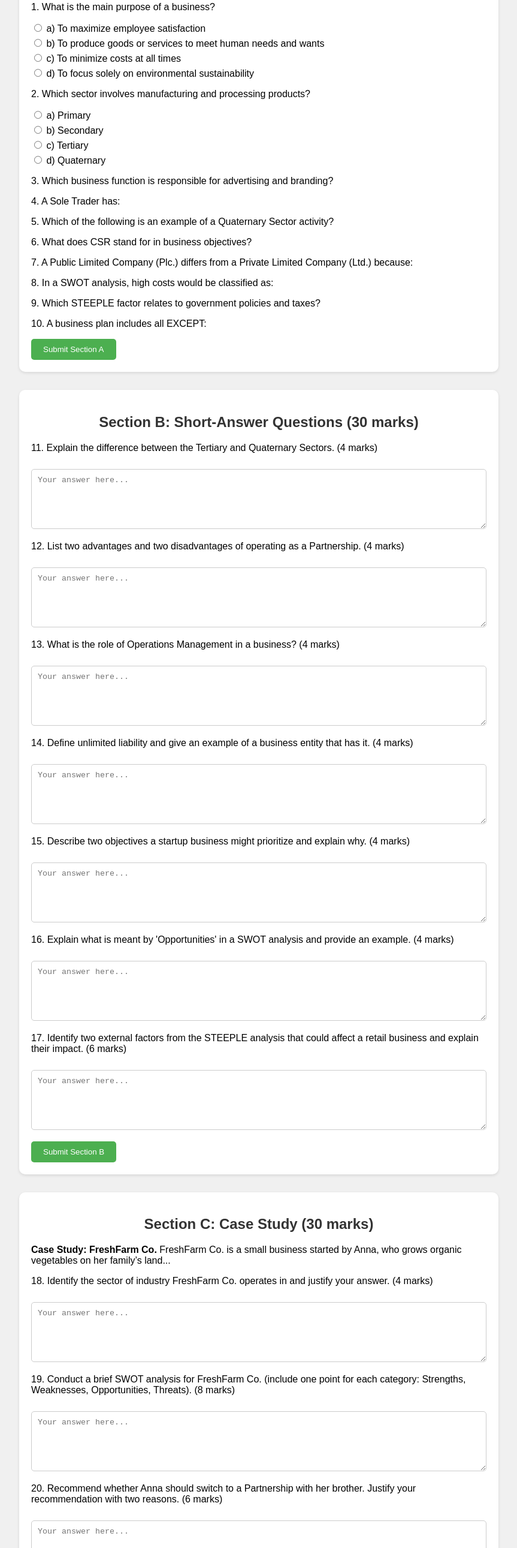
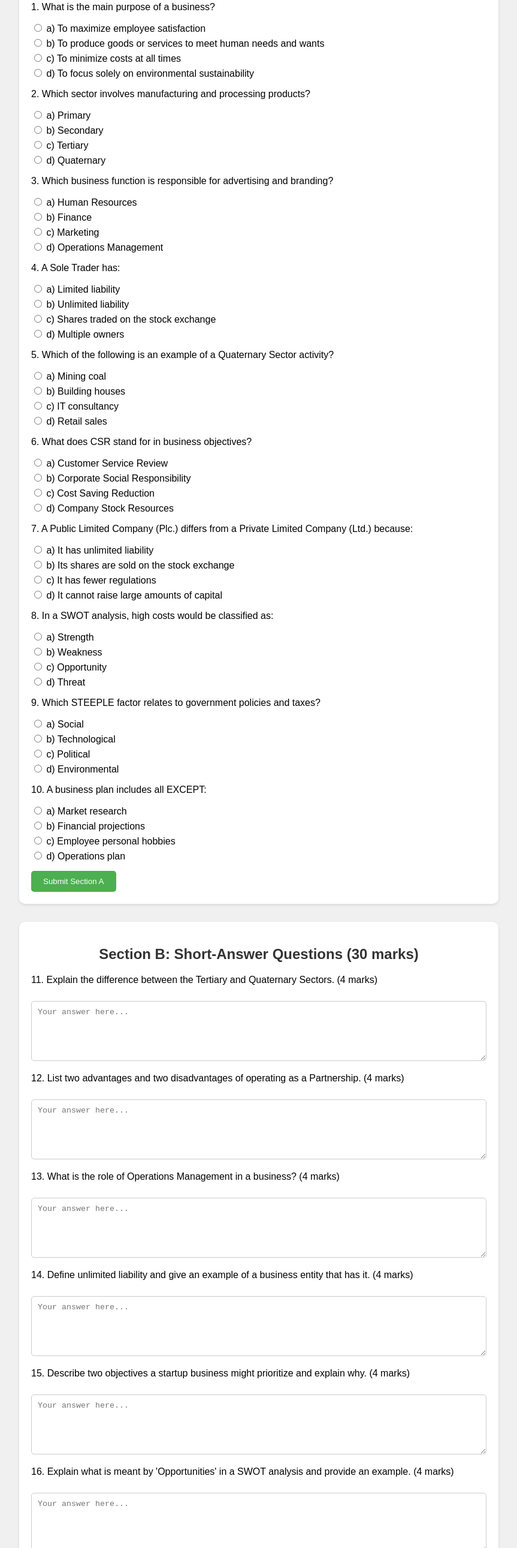
Before and after one commit to WayneVSDev/BusinessMockTestPaper01, a plain HTML site: page index.html in a window 1280 px wide. Shown: the part 219-2800 px from the top of the page at 60% size, without its empty margins (208-1071 px from the left). Drawn offline with Linux system fonts and the light colour scheme.

Commit message:
Update index.html

```diff
--- a/index.html
+++ b/index.html
@@ -100,8 +100,86 @@
                 </div>
                 <div class="result" id="result2"></div>
             </div>
-            <!-- Add remaining MCQs similarly (up to Q10) -->
-            <!-- For brevity, I'll include Q3-Q10 in the JS answers array -->
+            <div class="question">
+                <p>3. Which business function is responsible for advertising and branding?</p>
+                <div class="mcq">
+                    <label><input type="radio" name="q3" value="a"> a) Human Resources</label>
+                    <label><input type="radio" name="q3" value="b"> b) Finance</label>
+                    <label><input type="radio" name="q3" value="c"> c) Marketing</label>
+                    <label><input type="radio" name="q3" value="d"> d) Operations Management</label>
+                </div>
+                <div class="result" id="result3"></div>
+            </div>
+            <div class="question">
+                <p>4. A Sole Trader has:</p>
+                <div class="mcq">
+                    <label><input type="radio" name="q4" value="a"> a) Limited liability</label>
+                    <label><input type="radio" name="q4" value="b"> b) Unlimited liability</label>
+                    <label><input type="radio" name="q4" value="c"> c) Shares traded on the stock exchange</label>
+                    <label><input type="radio" name="q4" value="d"> d) Multiple owners</label>
+                </div>
+                <div class="result" id="result4"></div>
+            </div>
+            <div class="question">
+                <p>5. Which of the following is an example of a Quaternary Sector activity?</p>
+                <div class="mcq">
+                    <label><input type="radio" name="q5" value="a"> a) Mining coal</label>
+                    <label><input type="radio" name="q5" value="b"> b) Building houses</label>
+                    <label><input type="radio" name="q5" value="c"> c) IT consultancy</label>
+                    <label><input type="radio" name="q5" value="d"> d) Retail sales</label>
+                </div>
+                <div class="result" id="result5"></div>
+            </div>
+            <div class="question">
+                <p>6. What does CSR stand for in business objectives?</p>
+                <div class="mcq">
+                    <label><input type="radio" name="q6" value="a"> a) Customer Service Review</label>
+                    <label><input type="radio" name="q6" value="b"> b) Corporate Social Responsibility</label>
+                    <label><input type="radio" name="q6" value="c"> c) Cost Saving Reduction</label>
+                    <label><input type="radio" name="q6" value="d"> d) Company Stock Resources</label>
+                </div>
+                <div class="result" id="result6"></div>
+            </div>
+            <div class="question">
+                <p>7. A Public Limited Company (Plc.) differs from a Private Limited Company (Ltd.) because:</p>
+                <div class="mcq">
+                    <label><input type="radio" name="q7" value="a"> a) It has unlimited liability</label>
+                    <label><input type="radio" name="q7" value="b"> b) Its shares are sold on the stock exchange</label>
+                    <label><input type="radio" name="q7" value="c"> c) It has fewer regulations</label>
+                    <label><input type="radio" name="q7" value="d"> d) It cannot raise large amounts of capital</label>
+                </div>
+                <div class="result" id="result7"></div>
+            </div>
+            <div class="question">
+                <p>8. In a SWOT analysis, high costs would be classified as:</p>
+                <div class="mcq">
+                    <label><input type="radio" name="q8" value="a"> a) Strength</label>
+                    <label><input type="radio" name="q8" value="b"> b) Weakness</label>
+                    <label><input type="radio" name="q8" value="c"> c) Opportunity</label>
+                    <label><input type="radio" name="q8" value="d"> d) Threat</label>
+                </div>
+                <div class="result" id="result8"></div>
+            </div>
+            <div class="question">
+                <p>9. Which STEEPLE factor relates to government policies and taxes?</p>
+                <div class="mcq">
+                    <label><input type="radio" name="q9" value="a"> a) Social</label>
+                    <label><input type="radio" name="q9" value="b"> b) Technological</label>
+                    <label><input type="radio" name="q9" value="c"> c) Political</label>
+                    <label><input type="radio" name="q9" value="d"> d) Environmental</label>
+                </div>
+                <div class="result" id="result9"></div>
+            </div>
+            <div class="question">
+                <p>10. A business plan includes all EXCEPT:</p>
+                <div class="mcq">
+                    <label><input type="radio" name="q10" value="a"> a) Market research</label>
+                    <label><input type="radio" name="q10" value="b"> b) Financial projections</label>
+                    <label><input type="radio" name="q10" value="c"> c) Employee personal hobbies</label>
+                    <label><input type="radio" name="q10" value="d"> d) Operations plan</label>
+                </div>
+                <div class="result" id="result10"></div>
+            </div>
             <button type="button" onclick="checkMCQ()">Submit Section A</button>
         </form>
     </div>
@@ -120,7 +198,31 @@
                 <textarea id="q12" placeholder="Your answer here..."></textarea>
                 <div class="result" id="result12"></div>
             </div>
-            <!-- Add remaining short-answer questions (up to Q17) -->
+            <div class="question">
+                <p>13. What is the role of Operations Management in a business? (4 marks)</p>
+                <textarea id="q13" placeholder="Your answer here..."></textarea>
+                <div class="result" id="result13"></div>
+            </div>
+            <div class="question">
+                <p>14. Define unlimited liability and give an example of a business entity that has it. (4 marks)</p>
+                <textarea id="q14" placeholder="Your answer here..."></textarea>
+                <div class="result" id="result14"></div>
+            </div>
+            <div class="question">
+                <p>15. Describe two objectives a startup business might prioritize and explain why. (4 marks)</p>
+                <textarea id="q15" placeholder="Your answer here..."></textarea>
+                <div class="result" id="result15"></div>
+            </div>
+            <div class="question">
+                <p>16. Explain what is meant by 'Opportunities' in a SWOT analysis and provide an example. (4 marks)</p>
+                <textarea id="q16" placeholder="Your answer here..."></textarea>
+                <div class="result" id="result16"></div>
+            </div>
+            <div class="question">
+                <p>17. Identify two external factors from the STEEPLE analysis that could affect a retail business and explain their impact. (6 marks)</p>
+                <textarea id="q17" placeholder="Your answer here..."></textarea>
+                <div class="result" id="result17"></div>
+            </div>
             <button type="button" onclick="checkShortAnswers()">Submit Section B</button>
         </form>
     </div>
@@ -128,14 +230,33 @@
     <!-- Section C: Case Study -->
     <div class="section">
         <h2>Section C: Case Study (30 marks)</h2>
-        <p><strong>Case Study: FreshFarm Co.</strong> FreshFarm Co. is a small business started by Anna, who grows organic vegetables on her family’s land...</p>
+        <p><strong>Case Study: FreshFarm Co.</strong> FreshFarm Co. is a small business started by Anna, who grows organic vegetables on her family’s land. She sells her produce at local markets and has recently hired two employees to help with harvesting and sales. Anna operates as a Sole Trader but is considering forming a Partnership with her brother to expand the business. Her goals are to increase revenue and ensure the business remains environmentally sustainable. However, she’s worried about competition from larger farms and changing weather patterns due to climate change.</p>
         <form id="caseStudyForm">
             <div class="question">
                 <p>18. Identify the sector of industry FreshFarm Co. operates in and justify your answer. (4 marks)</p>
                 <textarea id="q18" placeholder="Your answer here..."></textarea>
                 <div class="result" id="result18"></div>
             </div>
-            <!-- Add remaining case study questions (up to Q22) -->
+            <div class="question">
+                <p>19. Conduct a brief SWOT analysis for FreshFarm Co. (include one point for each category: Strengths, Weaknesses, Opportunities, Threats). (8 marks)</p>
+                <textarea id="q19" placeholder="Your answer here..."></textarea>
+                <div class="result" id="result19"></div>
+            </div>
+            <div class="question">
+                <p>20. Recommend whether Anna should switch to a Partnership with her brother. Justify your recommendation with two reasons. (6 marks)</p>
+                <textarea id="q20" placeholder="Your answer here..."></textarea>
+                <div class="result" id="result20"></div>
+            </div>
+            <div class="question">
+                <p>21. Using the STEEPLE framework, identify and explain one external factor (other than Environmental) that could impact FreshFarm Co. and suggest how Anna could respond to it. (6 marks)</p>
+                <textarea id="q21" placeholder="Your answer here..."></textarea>
+                <div class="result" id="result21"></div>
+            </div>
+            <div class="question">
+                <p>22. Outline two key components Anna should include in a business plan if she decides to expand FreshFarm Co. (6 marks)</p>
+                <textarea id="q22" placeholder="Your answer here..."></textarea>
+                <div class="result" id="result22"></div>
+            </div>
             <button type="button" onclick="checkCaseStudy()">Submit Section C</button>
         </form>
     </div>
@@ -260,58 +381,6 @@
         function updateTotalScore() {
             document.getElementById("totalScore").textContent = `Total Score: ${totalScore}/100`;
         }
-
-        // Dynamically add remaining questions (for brevity in this example)
-        const mcqForm = document.getElementById("mcqForm");
-        const shortAnswerForm = document.getElementById("shortAnswerForm");
-        const caseStudyForm = document.getElementById("caseStudyForm");
-
-        const mcqQuestions = [
-            "3. Which business function is responsible for advertising and branding?",
-            "4. A Sole Trader has:",
-            "5. Which of the following is an example of a Quaternary Sector activity?",
-            "6. What does CSR stand for in business objectives?",
-            "7. A Public Limited Company (Plc.) differs from a Private Limited Company (Ltd.) because:",
-            "8. In a SWOT analysis, high costs would be classified as:",
-            "9. Which STEEPLE factor relates to government policies and taxes?",
-            "10. A business plan includes all EXCEPT:"
-        ];
-
-        const shortAnswerQuestions = [
-            "13. What is the role of Operations Management in a business? (4 marks)",
-            "14. Define unlimited liability and give an example of a business entity that has it. (4 marks)",
-            "15. Describe two objectives a startup business might prioritize and explain why. (4 marks)",
-            "16. Explain what is meant by 'Opportunities' in a SWOT analysis and provide an example. (4 marks)",
-            "17. Identify two external factors from the STEEPLE analysis that could affect a retail business and explain their impact. (6 marks)"
-        ];
-
-        const caseStudyQuestions = [
-            "19. Conduct a brief SWOT analysis for FreshFarm Co. (include one point for each category: Strengths, Weaknesses, Opportunities, Threats). (8 marks)",
-            "20. Recommend whether Anna should switch to a Partnership with her brother. Justify your recommendation with two reasons. (6 marks)",
-            "21. Using the STEEPLE framework, identify and explain one external factor (other than Environmental) that could impact FreshFarm Co. and suggest how Anna could respond to it. (6 marks)",
-            "22. Outline two key components Anna should include in a business plan if she decides to expand FreshFarm Co. (6 marks)"
-        ];
-
-        mcqQuestions.forEach((q, i) => {
-            const div = document.createElement("div");
-            div.className = "question";
-            div.innerHTML = `<p>${q}</p><div class="mcq"></div><div class="result" id="result${i+3}"></div>`;
-            mcqForm.insertBefore(div, mcqForm.lastElementChild);
-        });
-
-        shortAnswerQuestions.forEach((q, i) => {
-            const div = document.createElement("div");
-            div.className = "question";
-            div.innerHTML = `<p>${q}</p><textarea id="q${i+13}" placeholder="Your answer here..."></textarea><div class="result" id="result${i+13}"></div>`;
-            shortAnswerForm.insertBefore(div, shortAnswerForm.lastElementChild);
-        });
-
-        caseStudyQuestions.forEach((q, i) => {
-            const div = document.createElement("div");
-            div.className = "question";
-            div.innerHTML = `<p>${q}</p><textarea id="q${i+19}" placeholder="Your answer here..."></textarea><div class="result" id="result${i+19}"></div>`;
-            caseStudyForm.insertBefore(div, caseStudyForm.lastElementChild);
-        });
     </script>
 </body>
 </html>
```
